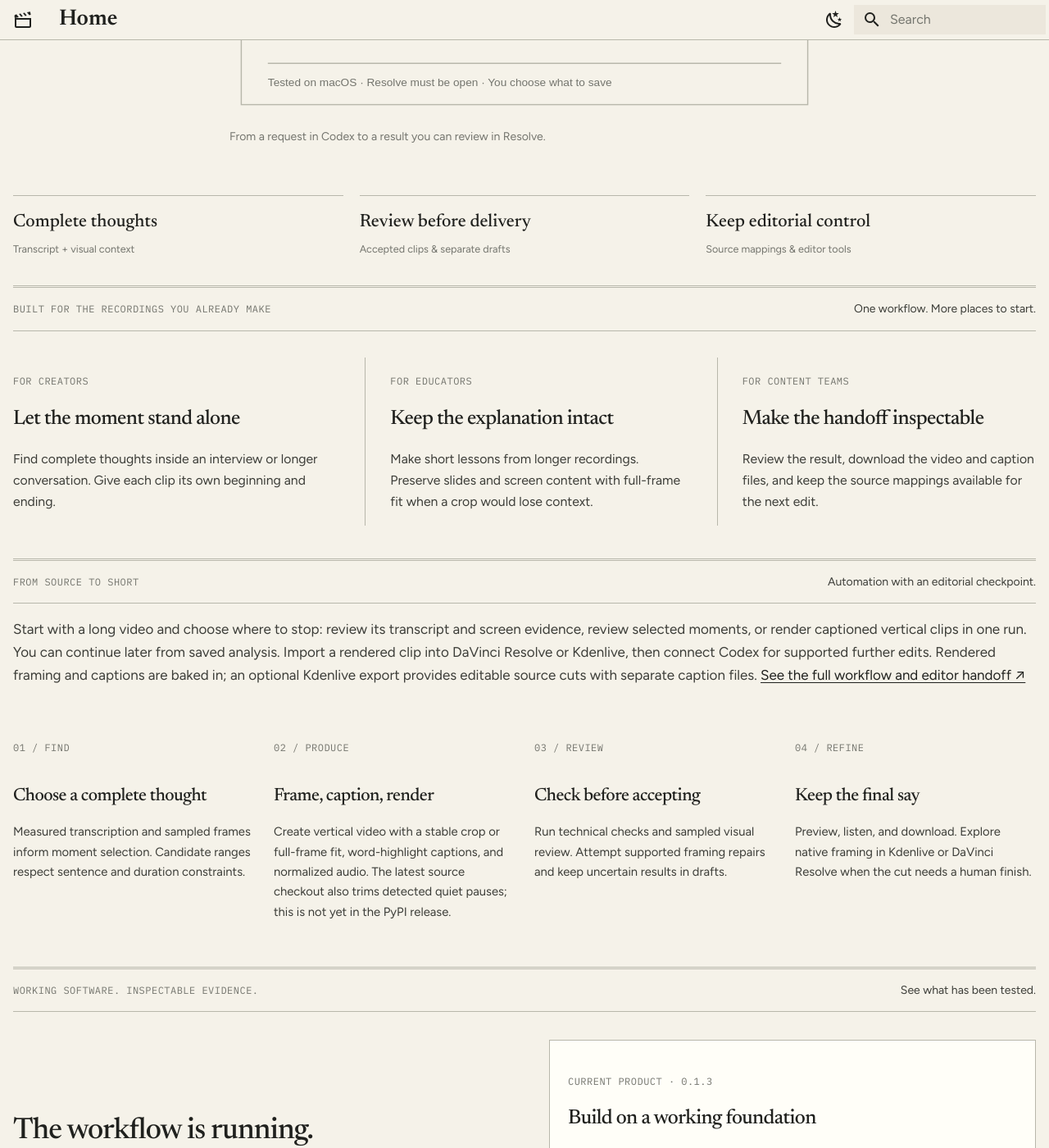
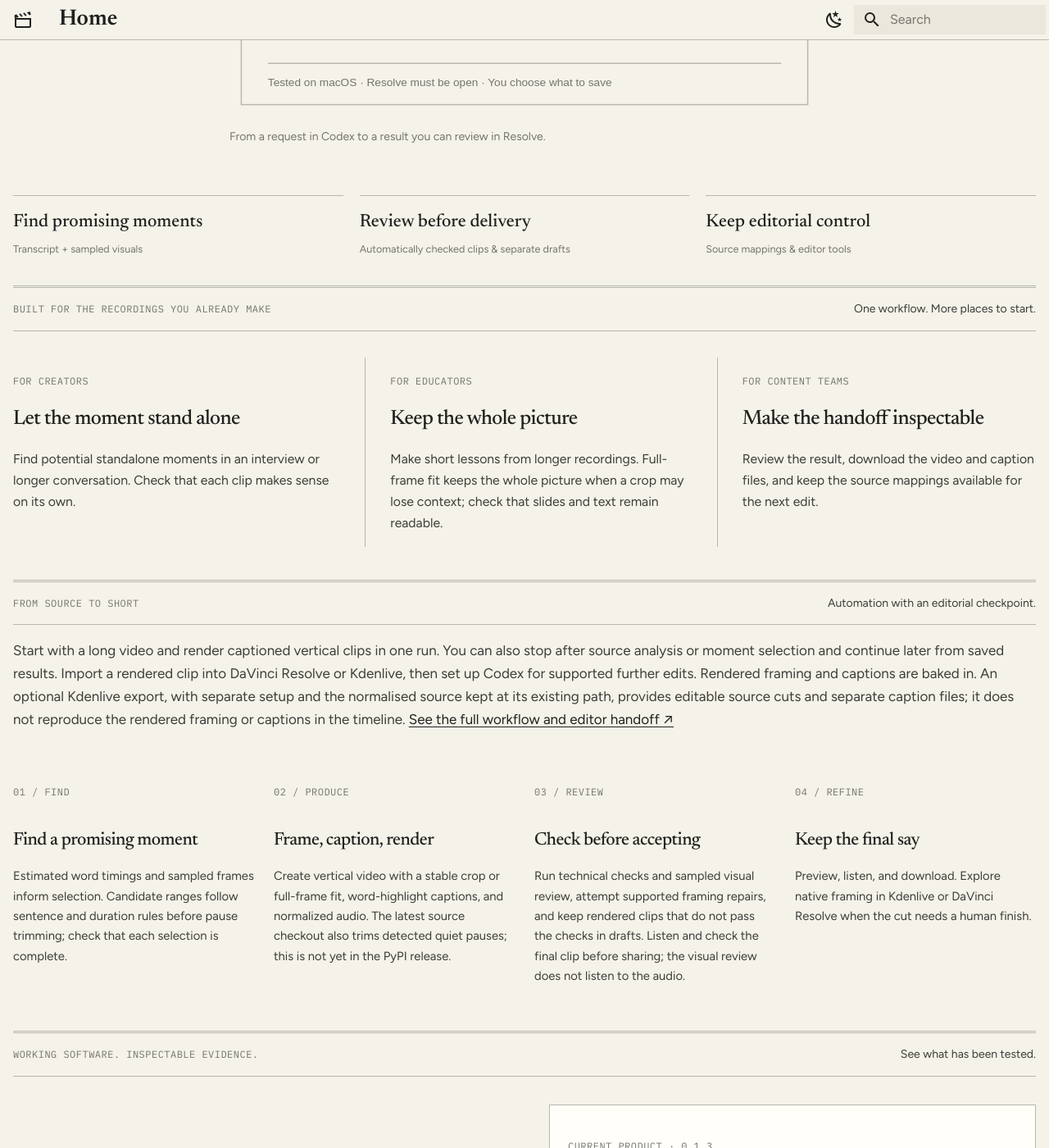
Before and after one commit to MervinPraison/praisonai-clips, an MkDocs documentation site: the page built from docs/index.md, in a window 1280 px wide and 1400 px high, scrolled down 5391 px. Shown: the whole window at 82% size. Built offline with MkDocs 1.6.1 and Material for MkDocs 9.7.7, drawn with Linux system fonts in a browser that asks for light colours.

Commit message:
Clarify homepage workflow and review claims

```diff
--- a/docs/index.md
+++ b/docs/index.md
@@ -84,18 +84,18 @@ Inspect local audio peaks in the same source-time window.
 <figcaption>The comparison table in the dashboard. This screenshot shows part of the table; the audio column is outside the captured area. <a href="assets/evidence/streamlit-comparison-table.png">Open full-size image ↗</a></figcaption>
 </figure>
 <figure class="codex-flow"><img src="assets/illustrations/codex-resolve-flow.svg" alt="A Codex chat request passes through PraisonAI Clips MCP and SDK checks to DaVinci Resolve; the edit appears on screen and the result returns to Codex."><figcaption>From a request in Codex to a result you can review in Resolve.</figcaption></figure>
-<div class="value-strip"><div><strong>Complete thoughts</strong><span>Transcript + visual context</span></div><div><strong>Review before delivery</strong><span>Accepted clips & separate drafts</span></div><div><strong>Keep editorial control</strong><span>Source mappings & editor tools</span></div></div>
+<div class="value-strip"><div><strong>Find promising moments</strong><span>Transcript + sampled visuals</span></div><div><strong>Review before delivery</strong><span>Automatically checked clips & separate drafts</span></div><div><strong>Keep editorial control</strong><span>Source mappings & editor tools</span></div></div>
 <div class="section-heading"><span class="eyebrow">BUILT FOR THE RECORDINGS YOU ALREADY MAKE</span><span>One workflow. More places to start.</span></div>
 <div class="feature-grid" markdown>
 <div markdown>
 <span class="step">FOR CREATORS</span>
 ### Let the moment stand alone
-Find complete thoughts inside an interview or longer conversation. Give each clip its own beginning and ending.
+Find potential standalone moments in an interview or longer conversation. Check that each clip makes sense on its own.
 </div>
 <div markdown>
 <span class="step">FOR EDUCATORS</span>
-### Keep the explanation intact
-Make short lessons from longer recordings. Preserve slides and screen content with full-frame fit when a crop would lose context.
+### Keep the whole picture
+Make short lessons from longer recordings. Full-frame fit keeps the whole picture when a crop may lose context; check that slides and text remain readable.
 </div>
 <div markdown>
 <span class="step">FOR CONTENT TEAMS</span>
@@ -104,12 +104,12 @@ Review the result, download the video and caption files, and keep the source map
 </div>
 </div>
 <div class="section-heading"><span class="eyebrow">FROM SOURCE TO SHORT</span><span>Automation with an editorial checkpoint.</span></div>
-<p>Start with a long video and choose where to stop: review its transcript and screen evidence, review selected moments, or render captioned vertical clips in one run. You can continue later from saved analysis. Import a rendered clip into DaVinci Resolve or Kdenlive, then connect Codex for supported further edits. Rendered framing and captions are baked in; an optional Kdenlive export provides editable source cuts with separate caption files. <a href="guides/workflow/">See the full workflow and editor handoff ↗</a></p>
+<p>Start with a long video and render captioned vertical clips in one run. You can also stop after source analysis or moment selection and continue later from saved results. Import a rendered clip into DaVinci Resolve or Kdenlive, then set up Codex for supported further edits. Rendered framing and captions are baked in. An optional Kdenlive export, with separate setup and the normalised source kept at its existing path, provides editable source cuts and separate caption files; it does not reproduce the rendered framing or captions in the timeline. <a href="guides/workflow/">See the full workflow and editor handoff ↗</a></p>
 <div class="process-grid" markdown>
 <div markdown>
 <span class="step">01 / FIND</span>
-### Choose a complete thought
-Measured transcription and sampled frames inform moment selection. Candidate ranges respect sentence and duration constraints.
+### Find a promising moment
+Estimated word timings and sampled frames inform selection. Candidate ranges follow sentence and duration rules before pause trimming; check that each selection is complete.
 </div>
 <div markdown>
 <span class="step">02 / PRODUCE</span>
@@ -119,7 +119,7 @@ Create vertical video with a stable crop or full-frame fit, word-highlight capti
 <div markdown>
 <span class="step">03 / REVIEW</span>
 ### Check before accepting
-Run technical checks and sampled visual review. Attempt supported framing repairs and keep uncertain results in drafts.
+Run technical checks and sampled visual review, attempt supported framing repairs, and keep rendered clips that do not pass the checks in drafts. Listen and check the final clip before sharing; the visual review does not listen to the audio.
 </div>
 <div markdown>
 <span class="step">04 / REFINE</span>
```
